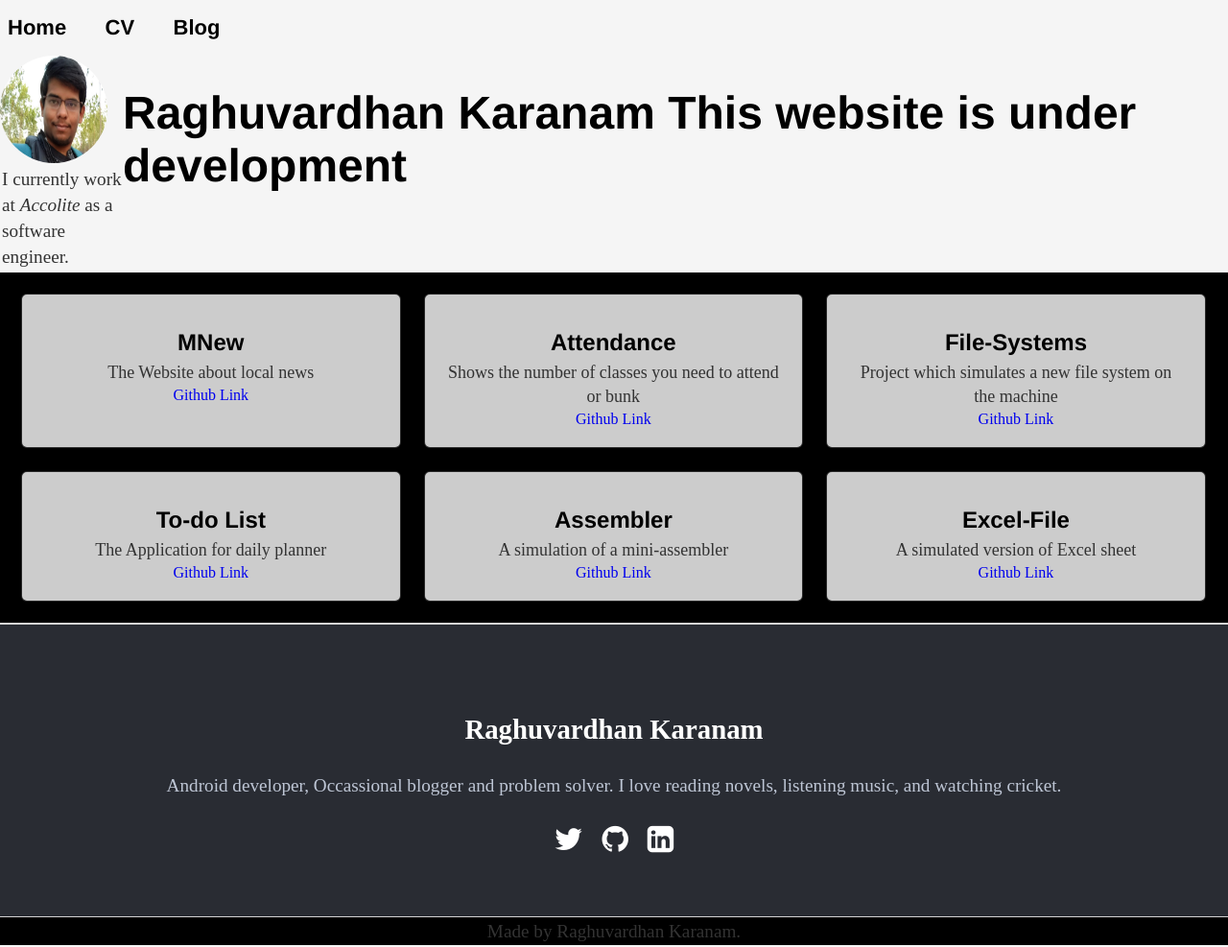
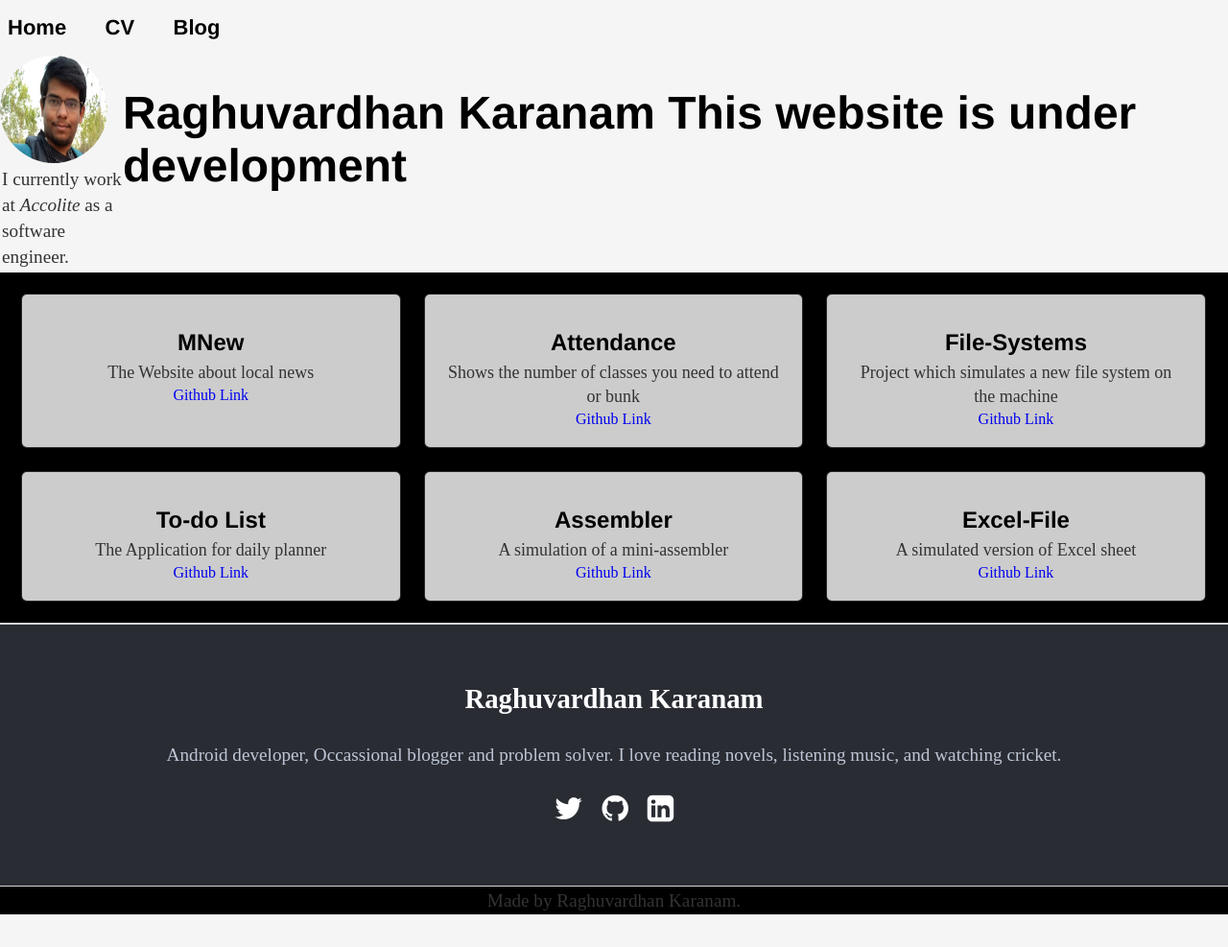
Before and after one commit to raghuvardhan/raghuvardhan.github.io, a Jekyll site: the page built from index.html, in a window 1280 px wide. Shown: the whole page at 96% size. Built offline with Jekyll 4.4.1, drawn with Linux system fonts in a browser that asks for light colours; after the commit the page ends 955 px from its top, so only the background shows below that.

Commit message:
Update css/main.css

```diff
--- a/css/main.css
+++ b/css/main.css
@@ -104,7 +104,7 @@ img {
 }
 
 .site-footer {
-    padding: 4rem 0;
+    padding: 2rem 0px 4rem 0px;
     text-align: center;
     background: #292c33;
     color: #bec6d5;
```
